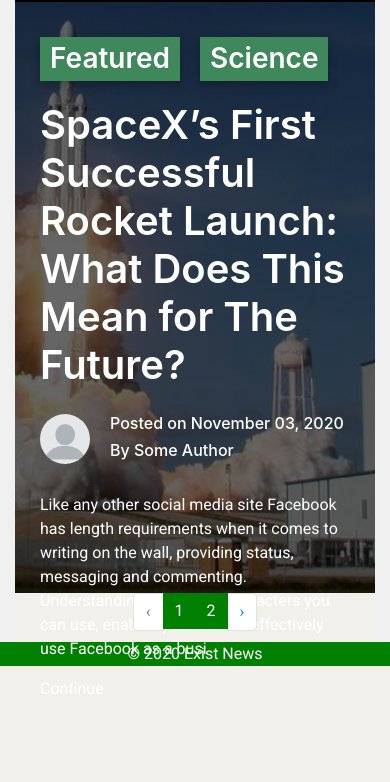
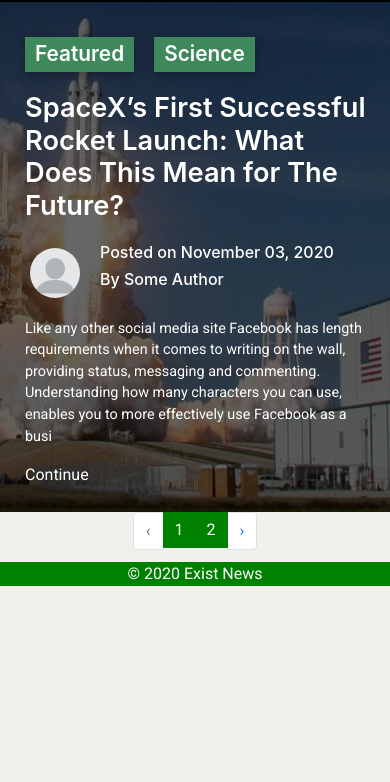
Before and after one commit to Thoma1999/Exist, a Gatsby site: page / in a window 390 px wide. Shown: the part 62-844 px from the top of the page. Built offline with nearby package versions, Linux system fonts and the light colour scheme; Gatsby itself is replaced by a stand-in of ours.

Commit message:
Complete mobile headline

```diff
--- a/src/components/layout.js
+++ b/src/components/layout.js
@@ -27,7 +27,7 @@
 
   return (
     <>
-    <Container>
+    <Container style ={{padding:0}}>
       <NavBar siteTitle={data.site.siteMetadata?.title || `Title`} />
       <div className="container" id="content">
         {children}
--- a/src/styles/Headline.css
+++ b/src/styles/Headline.css
@@ -13,25 +13,23 @@
 
 .headlineImage{
     width: 100%;
-    min-height: 55vh;
-    max-height: 70vh;
 }
 
 #headlineTitle{
     margin-left: 10px;
     font-weight: 600;
+    font-size: 1.9em;
 }
 
 .black-overlay{
     display: flex;
     background-color: rgba(0, 0, 0, 0.6);
-    min-height: 55vh;
-    max-height: 70vh;
     height: 100%;
 }
 .content-box{
     color: white;
     padding: 15px 15px;
+    margin-right: 120px;
 }
 
 .headlineDetails {
@@ -42,6 +40,7 @@
 .headlineDetails .gatsby-image-wrapper{
     height: 50px;
     width: 50px;
+    margin-top: 5px;
     margin-right: 20px;
 }
 
@@ -64,10 +63,28 @@
 }
 
 #continueLink:hover{
-    /* opacity: 60%; */
-    color: green;
+    opacity: 60%;
 }
-#arrow:hover{
-    color: green;
+
+
+@media only screen and (max-width: 767px) {
+    #headlineTitle{
+        font-size: 1.7em;
+    }
+    .headlineDescription p{
+        font-size: 0.9em;
+    }
+    .authorDate h6{
+        font-size: 1em;
+    }
+    .headlineTags h3{
+        font-size: 1.3em;
+    }
+    .content-box{
+       margin-right: 0;
+    }
+    .headlineDetails{
+        margin: 20px 15px;
+    }
 
 }
```
